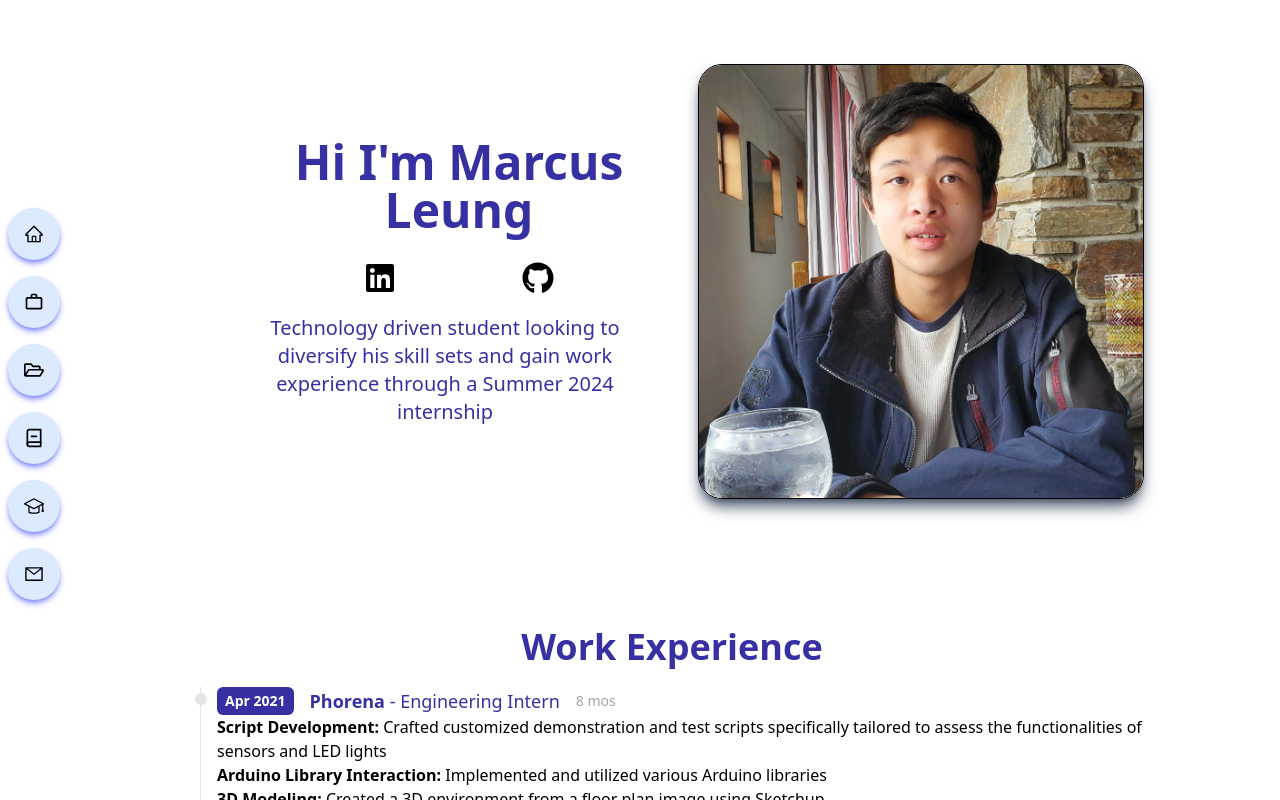
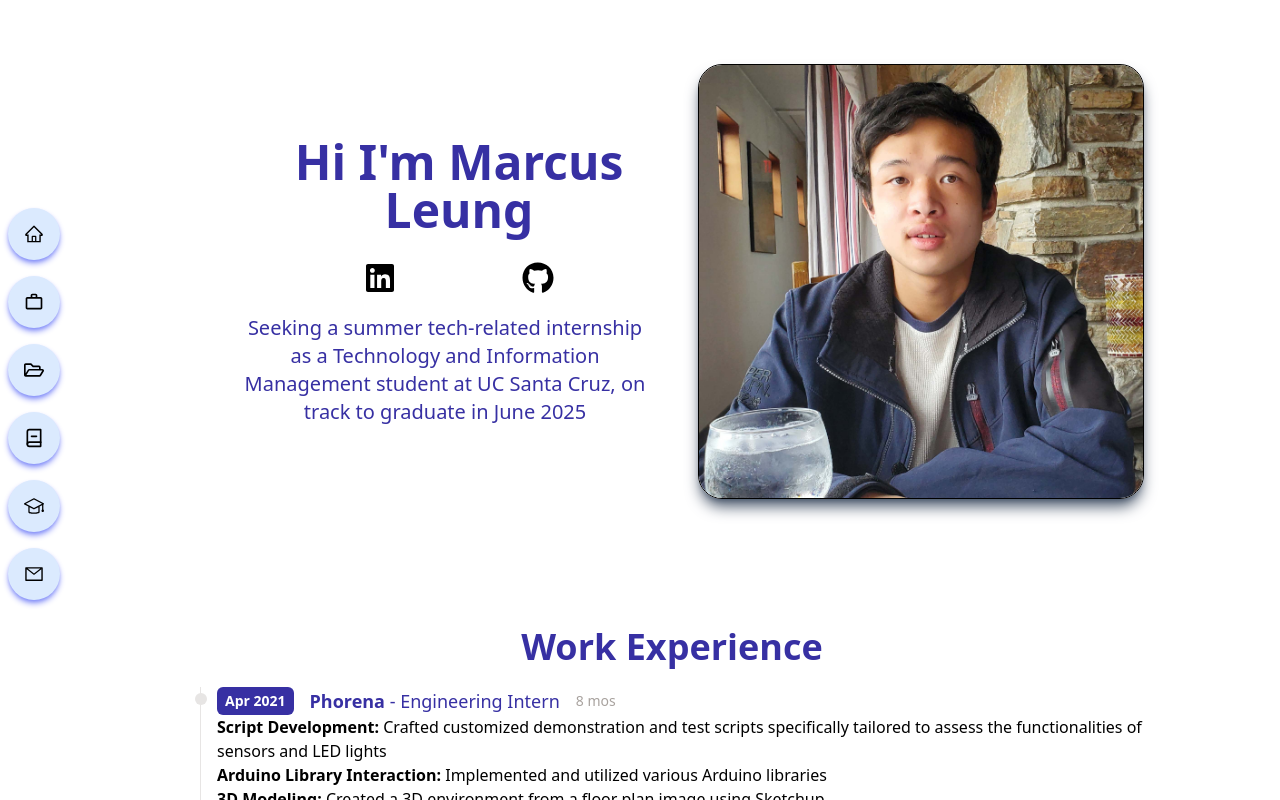
Before and after one commit to marcus-leung/portfolio, a React (Vite) app: page / in a window 1280 px wide. Shown: the top 800 px of the page. Built offline with nearby package versions, Linux system fonts and the light colour scheme.

Commit message:
Update desc

```diff
--- a/src/components/Main.jsx
+++ b/src/components/Main.jsx
@@ -28,7 +28,7 @@ const Main = () => {
               <FaGithub className="cursor-pointer" size={32} />
             </a>
           </div>
-          <h2 className="mt-5 mr-2 pr-5 text-xl text-indigo-800 font-medium">Technology driven student looking to diversify his skill sets and gain work experience through a Summer 2024 internship</h2>
+          <h2 className="mt-5 mr-2 pr-5 text-xl text-indigo-800 font-medium">Seeking a summer tech-related internship as a Technology and Information Management student at UC Santa Cruz, on track to graduate in June 2025</h2>
         </div>
         <div className="flex-1 order-1 sm:order-2">
           <img
```
Also changed, not shown: src/assets/port.png.
